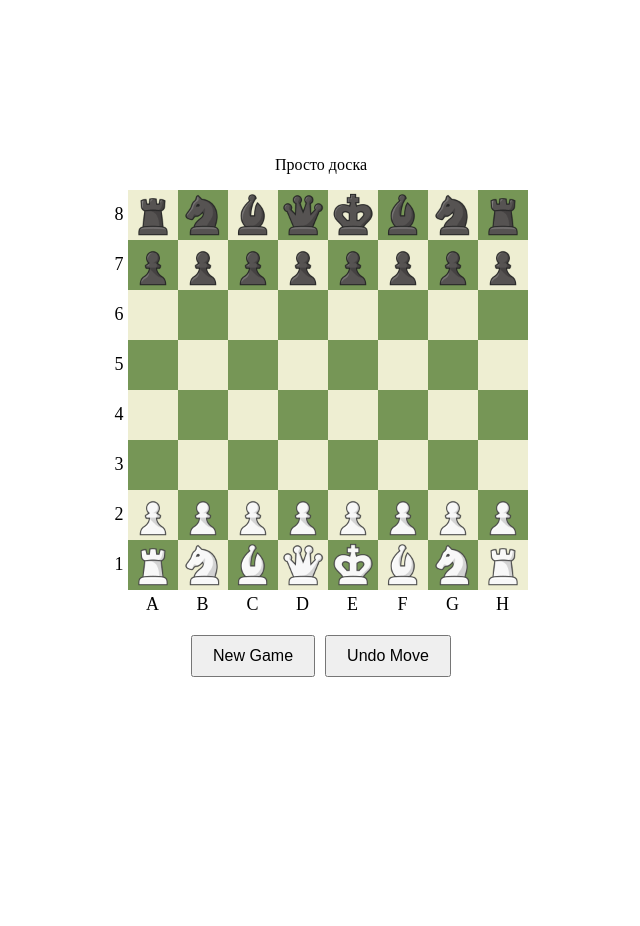
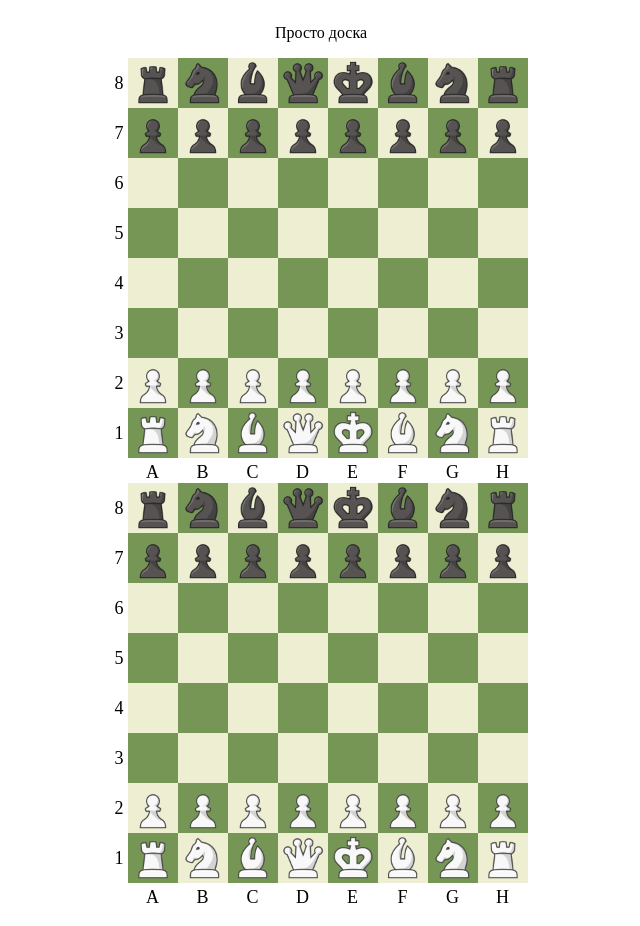
Before and after one commit to msamual/online-chess, an Angular app in the folder front/: page / in a window 1280 px wide. Shown: the top 926 px of the page, without its empty margins (319-959 px from the left). Before the commit the page ends 816 px from the top, so only its background shows below. Built offline with nearby package versions, Linux system fonts and the light colour scheme.

Commit message:
просто доска

```diff
--- a/front/src/app/app.component.html
+++ b/front/src/app/app.component.html
@@ -1,5 +1,6 @@
 <div class="main-container">
-    <p>Просто доска</p>
-    <app-chess-board></app-chess-board>
-    <app-game-control></app-game-control>
-  </div>
+  <p>Просто доска</p>
+  <app-chess-board></app-chess-board>
+  <app-chess-board></app-chess-board>
+  <app-game-control></app-game-control>
+</div>
```
